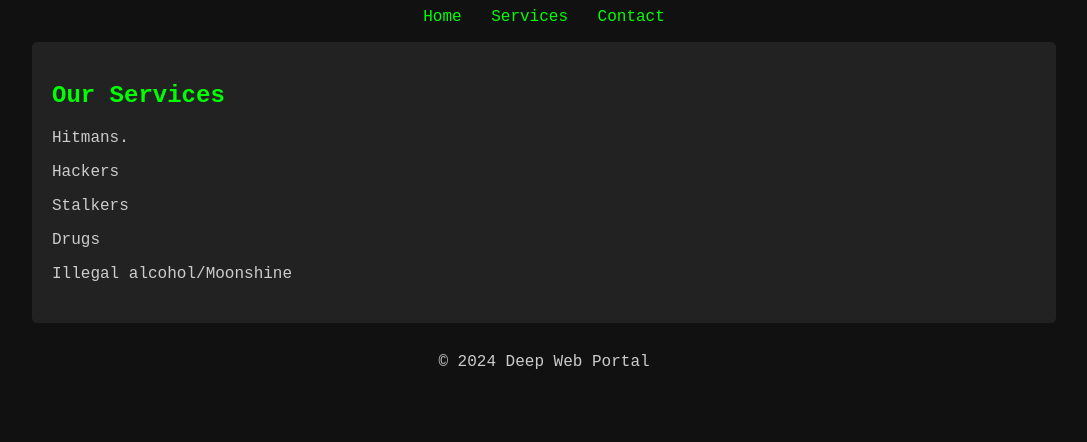
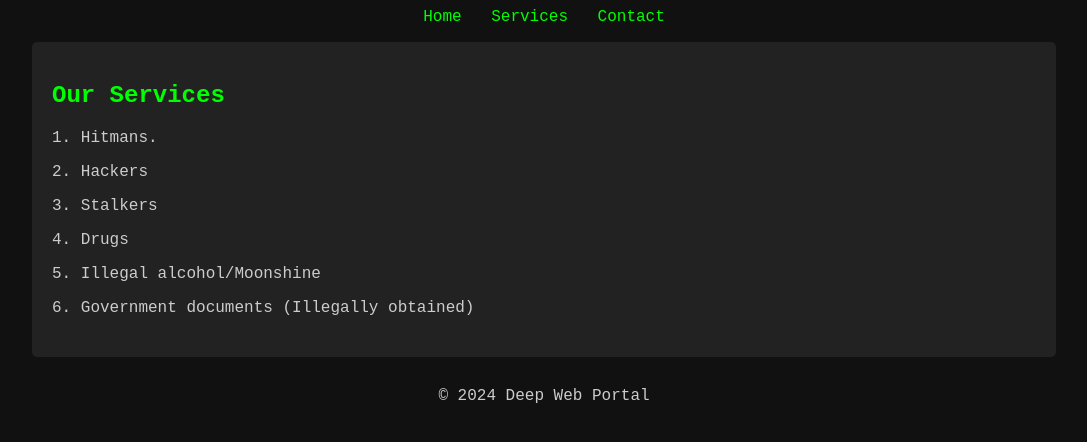
Before and after one commit to BestHampus/Dive, a plain HTML site: page services.html in a window 1280 px wide. Shown: the part 100-542 px from the top of the page, without its empty margins (96-1183 px from the left). Drawn offline with Linux system fonts and the light colour scheme.

Commit message:
Update services.html

```diff
--- a/services.html
+++ b/services.html
@@ -21,11 +21,12 @@
         <main>
             <section id="services">
                 <h2>Our Services</h2>
-                <p>Hitmans.</p>
-                <p>Hackers</p>
-                <p>Stalkers</p>
-                <p>Drugs</p>
-                <p>Illegal alcohol/Moonshine</p>
+                <p>1. Hitmans.</p>
+                <p>2. Hackers</p>
+                <p>3. Stalkers</p>
+                <p>4. Drugs</p>
+                <p>5. Illegal alcohol/Moonshine</p>
+                <p>6. Government documents (Illegally obtained)</p>
             </section>
         </main>
         <footer>
```
